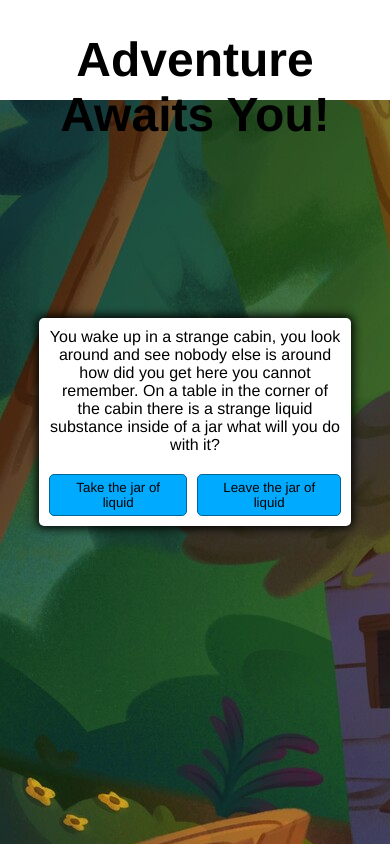
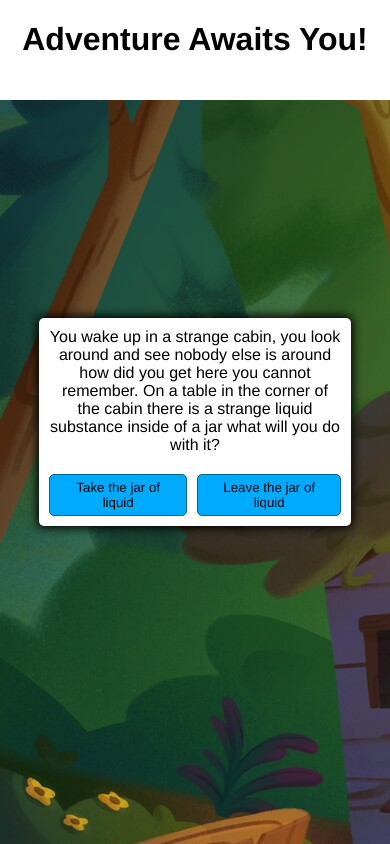
Before and after one commit to CalumRiot/Adventure-Game-JS, a plain HTML site: page index.html in a window 390 px wide. Drawn offline with Linux system fonts and the light colour scheme.

Commit message:
add media query for small width devices to prevent text overflow from header

```diff
--- a/assets/css/style.css
+++ b/assets/css/style.css
@@ -11,7 +11,7 @@
     right: 0;
     height: 100px;
     text-align: center;
-    font-size: 1.5rem;
+    font-size: 1.25rem;
 }
 
 body {
@@ -54,3 +54,10 @@ body {
 .btn:hover {
     border-color: black;
 }
+
+@media screen and (max-width: 400px) {
+
+    .header {
+        font-size: 1rem;
+    }
+}
```
